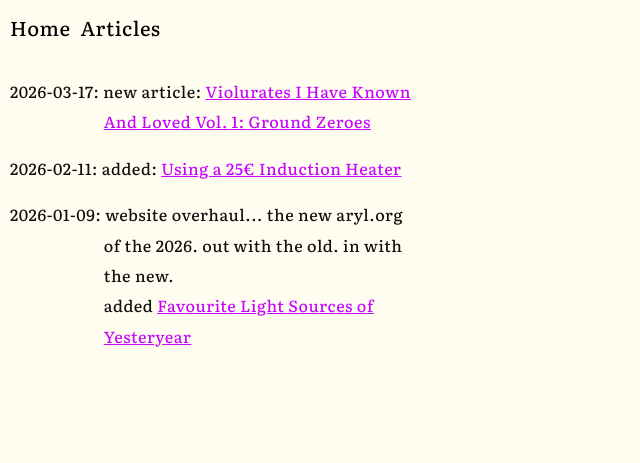
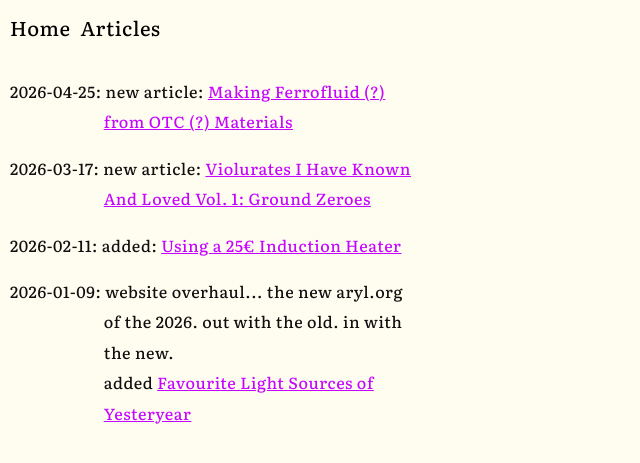
Before and after one commit to isopropyletherperoxide/isopropyletherperoxide.github.io, a Jekyll site: the page built from updates.html, in a window 1280 px wide. Shown: the top 463 px of the page, without its empty margins (0-640 px from the left). Built offline with Jekyll 4.4.1, drawn with Linux system fonts in a browser that asks for light colours; some web fonts are replaced.

Commit message:
update section

```diff
--- a/Gemfile
+++ b/Gemfile
@@ -7,3 +7,4 @@ git_source(:github) {|repo_name| "https://github.com/#{repo_name}" }
 # gem "rails"
 gem "jekyll"
 gem "jekyll-sitemap"
+gem 'jekyll-feed'
--- a/_config.yml
+++ b/_config.yml
@@ -1,6 +1,6 @@
 url: "https://isopropyletherperoxide.github.io"
 plugins:
   - jekyll-sitemap
-
+  - jekyll-feed
 exclude:
   - shell.nix
--- a/_includes/newstuff.html
+++ b/_includes/newstuff.html
@@ -1,4 +1,4 @@
 <div style="display: flex; justify-content: center;max-width: 25vw; min-width: 25vw; margin: -2em auto 1em; flex-wrap: wrap;  padding-left: 10ch; text-indent:-10ch;" >
-        <p style="min-width: 18vw">2026-03-17: new article: <a href="2026/03/17/ViHKAL.html">Violurates I Have Known And Loved <br> Vol. 1: Ground Zeroes </a>
+        <p style="min-width: 18vw">2026-04-25: new article: <a href="2026/04/25/Ferrofluid.html">Making Ferrofluid (?) from OTC (?) Materials </a>
         <a style="text-align: right; float: right; padding-right: 0ch" href="/updates">+</a></p>
 </div>
--- a/updates.html
+++ b/updates.html
@@ -8,6 +8,7 @@ twitter_card: summary
 
 <body>
 <div style="max-width: 25vw; flex-wrap: wrap;  padding-left: 10ch; text-indent:-10ch;" >
+        <p>2026-04-25: new article: <a href="2026/04/25/Ferrofluid.html">Making Ferrofluid (?) from OTC (?) Materials</a> </p>
         <p>2026-03-17: new article: <a href="2026/03/17/ViHKAL.html">Violurates I Have Known And Loved Vol. 1: Ground Zeroes </a> </p>
         <p>2026-02-11: added: <a href="2026/02/11/InductionHeater.html">Using a 25€ Induction Heater</a></p>
 <p>2026-01-09: website overhaul... the new aryl.org of the 2026. out with the old. in with the new.<br> added <a href="2026/01/09/ThreeLights.html">Favourite Light Sources of Yesteryear</a></p>
```
Also changed, not shown: 4 other files.
